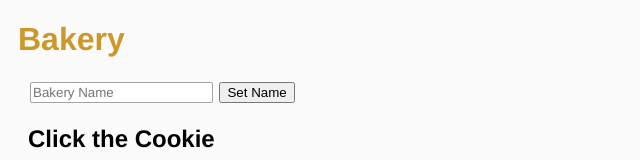
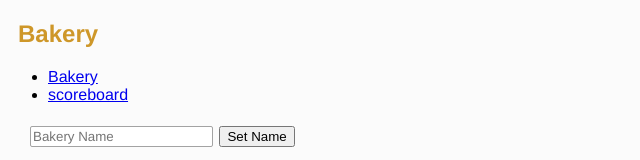
Before and after one commit to pjlasl/CookieClicker, a plain HTML site: page index.html in a window 1280 px wide. Shown: the top 160 px of the page, without its empty margins (0-640 px from the left). Drawn offline with Linux system fonts and the light colour scheme.

Commit message:
added nav

```diff
--- a/index.html
+++ b/index.html
@@ -11,7 +11,13 @@
 </head>
 <body onload="startingFunction()">
   <header>
-    <h1 id="BakeryName">Bakery</h1>
+    <nav class="navigation">
+        <h1 id="BakeryName">Bakery</h1>
+        <ul>
+            <li><a href="/">Bakery</a></li>
+            <li><a href="scoreboard.html">scoreboard</a></li>
+        </ul>
+    </nav>
   </header>
   <div id="content">
     <form>
```
